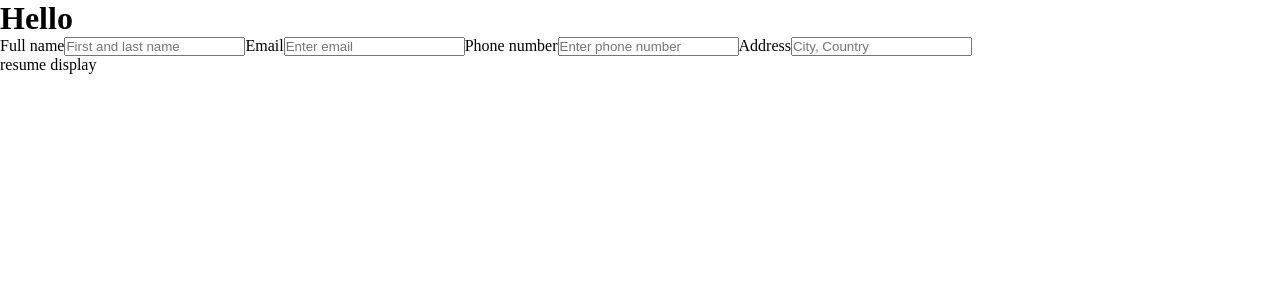
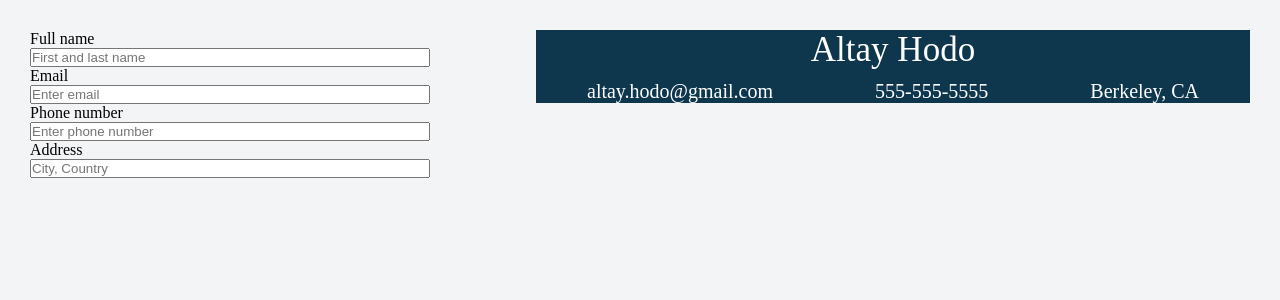
Before and after one commit to AltayHodo/react-cv-new, a React (Vite) app: page / in a window 1280 px wide. Shown: the top 300 px of the page. Built offline with nearby package versions, Linux system fonts and the light colour scheme.

Commit message:
add dynamic page layout and basic styles

```diff
--- a/src/App.jsx
+++ b/src/App.jsx
@@ -6,11 +6,14 @@ import ResumeDisplay from './components/ResumeDisplay';
 function App() {
   const [personalData, setPersonalData] = useState({});
   return (
-    <>
-      <h1>Hello</h1>
-      <PersonalForm onSave={setPersonalData} />
-      <ResumeDisplay personalData={personalData}/>
-    </>
+    <div className="body">
+      <div className="left-side">
+        <PersonalForm onSave={setPersonalData} />
+      </div>
+      <div className="right-side">
+        <ResumeDisplay personalData={personalData} />
+      </div>
+    </div>
   );
 }
 
--- a/src/components/PersonalForm.jsx
+++ b/src/components/PersonalForm.jsx
@@ -16,7 +16,7 @@ export default function PersonalForm({ onSave }) {
   }
 
   return (
-    <div className="PersonalForm">
+    <div className="personal-form">
       <form action="">
         <label htmlFor="full-name">Full name</label>
         <input
--- a/src/components/ResumeDisplay.jsx
+++ b/src/components/ResumeDisplay.jsx
@@ -1,9 +1,15 @@
 export default function ResumeDisplay({personalData}) {
 
   return (
-    <div className="ResumeDisplay">
-      {personalData ?  personalData.name : "no data"}
-      resume display
+    <div className="resume-display">
+      <div className="header">
+        <div className="name">{personalData.name ?  personalData.name : "Altay Hodo"}</div>
+        <div className="contact-info">
+          <span>{personalData.email ?  personalData.email : "altay.hodo@gmail.com"}</span>
+          <span>{personalData.phone ?  personalData.phone : "555-555-5555"}</span>
+          <span>{personalData.address ?  personalData.address : "Berkeley, CA"}</span>
+        </div>
+      </div>
     </div>
   )
 }
--- a/src/main.jsx
+++ b/src/main.jsx
@@ -1,6 +1,5 @@
 import { StrictMode } from 'react'
 import { createRoot } from 'react-dom/client'
-import './styles/index.css'
 import App from './App.jsx'
 
 createRoot(document.getElementById('root')).render(
--- a/src/styles/App.css
+++ b/src/styles/App.css
@@ -0,0 +1,51 @@
+:root{
+  --light-gray: #fff;
+  --medium-gray: #f3f4f6;
+  --dark-blue: rgba(14, 55, 78);
+}
+
+*{
+  box-sizing: border-box;
+  margin: 0;
+  padding: 0;
+}
+
+.body{
+  background-color: var(--medium-gray);
+  height: 100vh;
+  display: flex;
+  padding: 30px;
+  gap: 30px;
+  /* overflow: hidden; */
+}
+
+.left-side{
+  flex: 2;
+}
+
+.right-side{
+  flex: 3;
+}
+
+.personal-form > form{
+  display: flex;
+  flex-direction: column;
+  max-width: 400px;
+}
+
+.resume-display > .header{
+  color: white;
+  background-color: var(--dark-blue);
+  text-align: center;
+}
+
+.resume-display .name{
+  font-size: 35px;
+  margin-bottom: 10px;
+}
+
+.resume-display .contact-info{
+  font-size: 20px;
+  display: flex;
+  justify-content: space-around;
+}
--- a/src/styles/index.css
+++ /dev/null
@@ -1,5 +0,0 @@
-*{
-  box-sizing: border-box;
-  margin: 0;
-  padding: 0;
-}
```
